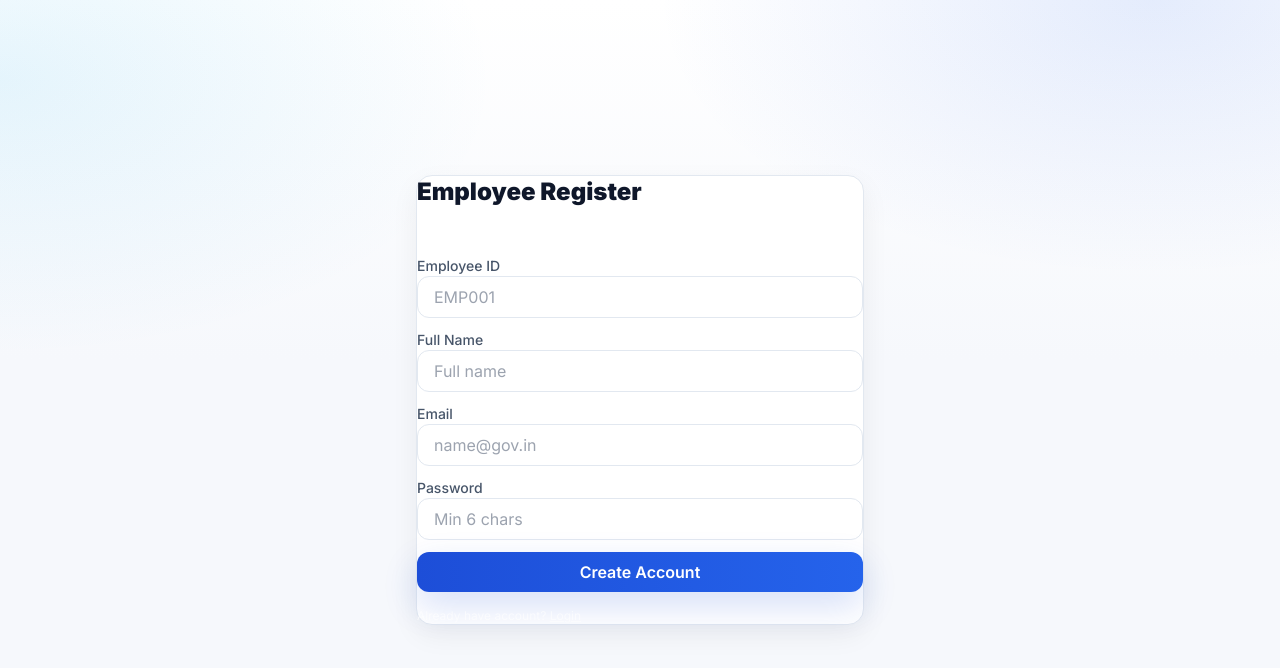
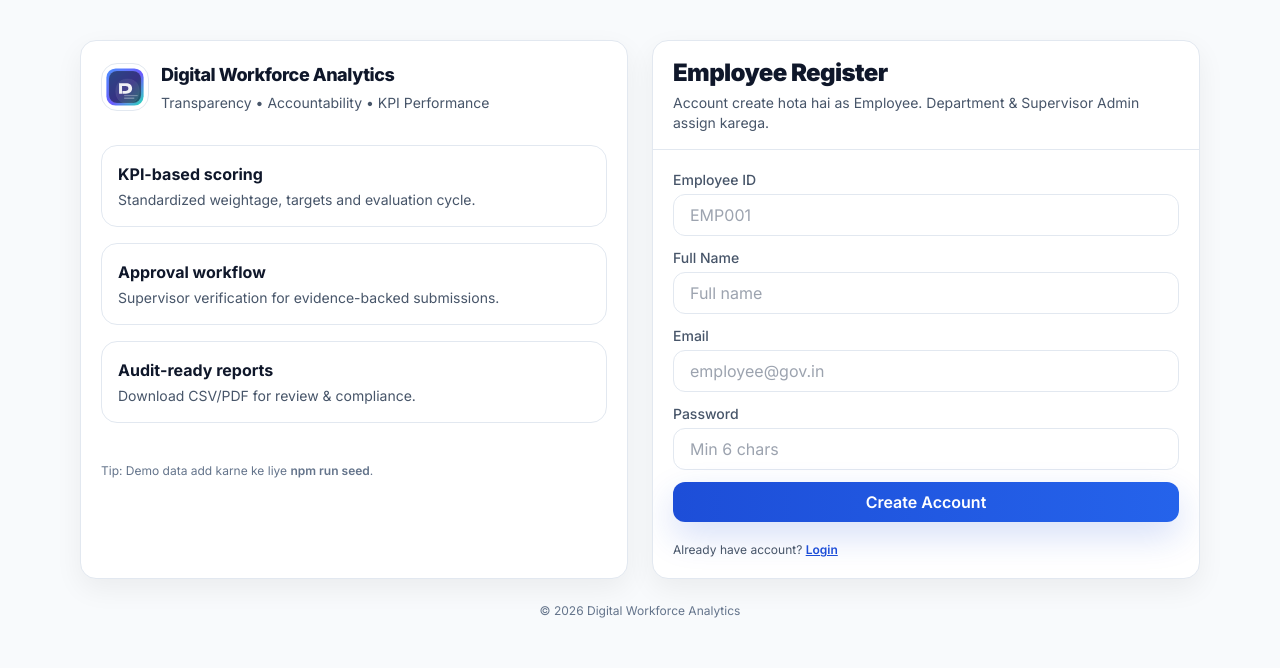
Before and after one commit to MultitaskerJaa8/dwa, a Next.js app: page /register in a window 1280 px wide. Shown: the top 668 px of the page. Built offline with nearby package versions, Linux system fonts and the light colour scheme; no server answers.

Commit message:
Update register.jsx

```diff
--- a/src/pages/register.jsx
+++ b/src/pages/register.jsx
@@ -1,7 +1,8 @@
 import { useState } from "react";
 import { useRouter } from "next/router";
+import Link from "next/link";
 import { useAuth } from "@/context/AuthContext";
-import Link from "next/link";
+import AuthShell from "@/components/AuthShell";
 
 export default function Register() {
   const router = useRouter();
@@ -16,13 +17,20 @@ export default function Register() {
   const [err, setErr] = useState("");
 
   return (
-    <div className="min-h-screen grid place-items-center px-4">
-      <div className="max-w-md w-full card">
-        <h1 className="text-2xl font-black">Employee Register</h1>
-        <p className="text-white/60 text-sm mt-2">Default role: Employee (Admin later assigns department/manager)</p>
-
+    <AuthShell
+      title="Employee Register"
+      subtitle="Account create hota hai as Employee. Department & Supervisor Admin assign karega."
+      footerLink={
+        <>
+          Already have account?{" "}
+          <Link className="text-blue-700 font-semibold underline" href="/login">
+            Login
+          </Link>
+        </>
+      }
+    >
       <form
-          className="mt-5 space-y-3"
+        className="space-y-3"
         onSubmit={async (e) => {
           e.preventDefault();
           setErr("");
@@ -39,32 +47,30 @@ export default function Register() {
       >
         <div>
           <div className="label">Employee ID</div>
-            <input className="input" value={employeeId} onChange={(e) => setEmployeeId(e.target.value)} placeholder="EMP001" />
+          <input className="input mt-1" value={employeeId} onChange={(e) => setEmployeeId(e.target.value)} placeholder="EMP001" />
         </div>
+
         <div>
           <div className="label">Full Name</div>
-            <input className="input" value={name} onChange={(e) => setName(e.target.value)} placeholder="Full name" />
+          <input className="input mt-1" value={name} onChange={(e) => setName(e.target.value)} placeholder="Full name" />
         </div>
+
         <div>
           <div className="label">Email</div>
-            <input className="input" value={email} onChange={(e) => setEmail(e.target.value)} placeholder="name@gov.in" />
+          <input className="input mt-1" value={email} onChange={(e) => setEmail(e.target.value)} placeholder="employee@gov.in" />
         </div>
+
         <div>
           <div className="label">Password</div>
-            <input className="input" type="password" value={password} onChange={(e) => setPassword(e.target.value)} placeholder="Min 6 chars" />
+          <input className="input mt-1" type="password" value={password} onChange={(e) => setPassword(e.target.value)} placeholder="Min 6 chars" />
         </div>
 
-          {err ? <div className="text-sm text-red-300">{err}</div> : null}
+        {err ? <div className="text-sm text-red-600 font-semibold">{err}</div> : null}
 
         <button className="btn btn-primary w-full" disabled={busy}>
           {busy ? "Creating..." : "Create Account"}
         </button>
       </form>
-
-        <div className="text-xs text-white/60 mt-4">
-          Already have account? <Link className="underline" href="/login">Login</Link>
-        </div>
-      </div>
-    </div>
+    </AuthShell>
   );
 }
```
Lines whose indentation alone changed are shown as unchanged.
